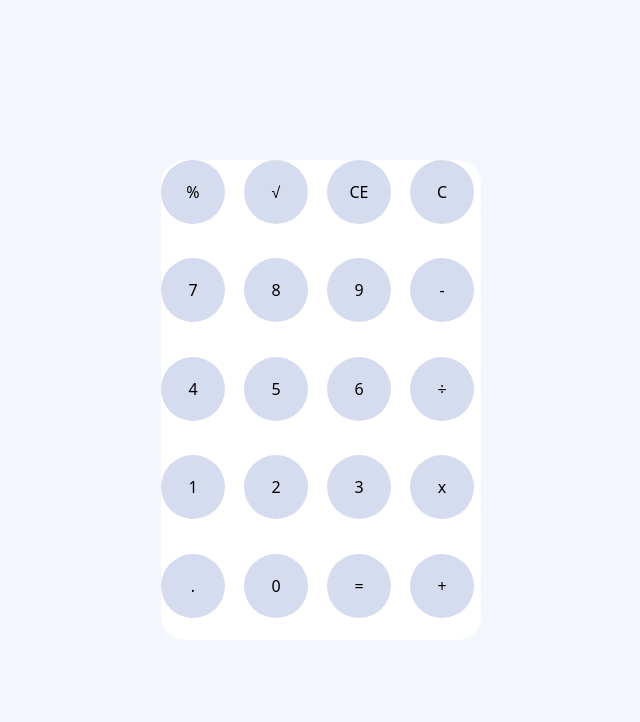
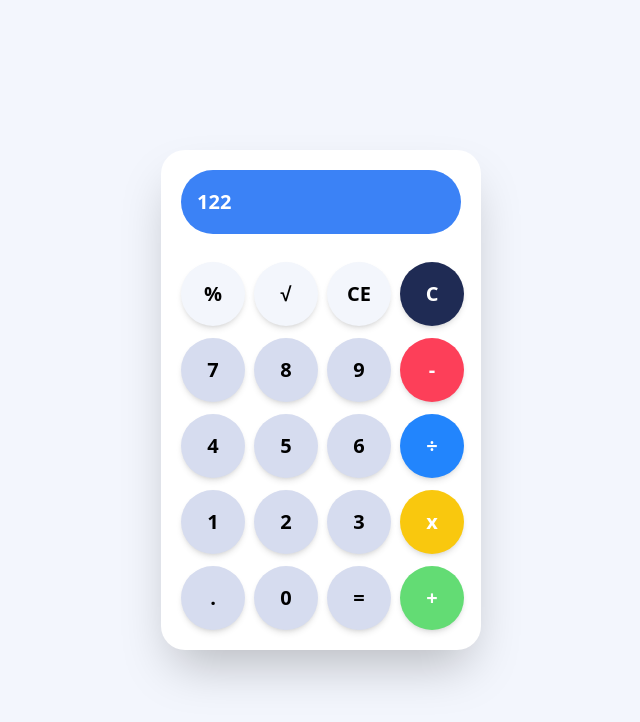
Before and after one commit to merrandyy/calculator-project1, a SvelteKit app: page / in a window 1280 px wide. Shown: the top 722 px of the page, without its empty margins (319-959 px from the left). Built offline with nearby package versions, Linux system fonts and the light colour scheme.

Commit message:
shadow changes

```diff
--- a/src/app.css
+++ b/src/app.css
@@ -3,5 +3,5 @@
 @tailwind utilities;
 
 button {
-  @apply bg-[#d6dcef] rounded-full h-[4rem] w-[4rem];
+  @apply bg-[#d6dcef] rounded-full h-[4rem] w-[4rem] shadow-md;
 }
--- a/src/routes/+page.svelte
+++ b/src/routes/+page.svelte
@@ -2,25 +2,26 @@
     <title> calculator</title>
 </svelte:head>
 
-<div class=" h-[30rem] bg-white w-[20rem] rounded-3xl grid grid-cols-4 gap-3 ">
-    <button> % </button>
-    <button> √ </button>
-    <button> CE </button>
-    <button> C </button>
+<div class="  bg-white w-[20rem] rounded-3xl grid grid-cols-4 gap-3 p-5 flex justify-center font-bold text-xl shadow-2xl">
+    <div class="bg-blue-500 rounded-full col-span-4 h-[4rem] flex items-center px-4 mb-4 text-white  "> 122</div>
+    <button class="bg-[#f3f6fc]"> % </button>
+    <button class="bg-[#f3f6fc]"> √ </button>
+    <button class="bg-[#f3f6fc]"> CE </button>
+    <button class="bg-[#1f2b54] text-white"> C </button>
     <button> 7 </button>
     <button> 8 </button>
     <button> 9 </button>
-    <button> - </button>
+    <button class="bg-[#fd3f59] text-white "> - </button>
     <button> 4 </button>
     <button> 5 </button>
     <button> 6 </button>
-    <button> ÷ </button>
+    <button class="bg-[#2285fd] text-white"> ÷ </button>
     <button> 1 </button>
     <button> 2 </button>
     <button> 3 </button>
-    <button> x </button>
+    <button class="bg-[#f9c80e] text-white"> x </button>
     <button> . </button>
     <button> 0 </button>
     <button> = </button>
-    <button> + </button>
+    <button class="bg-[#63dc74] text-white"> + </button>
 </div>
```
